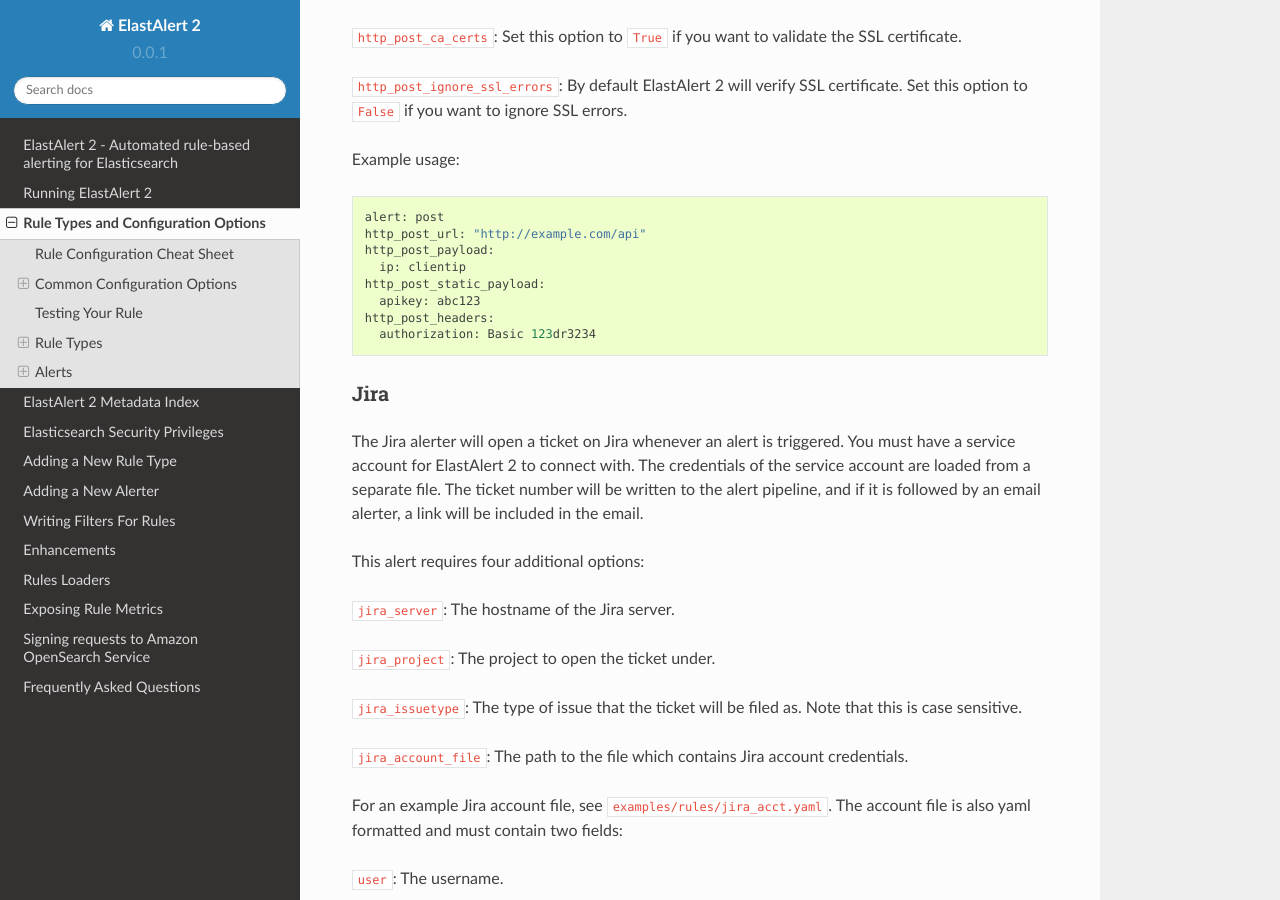
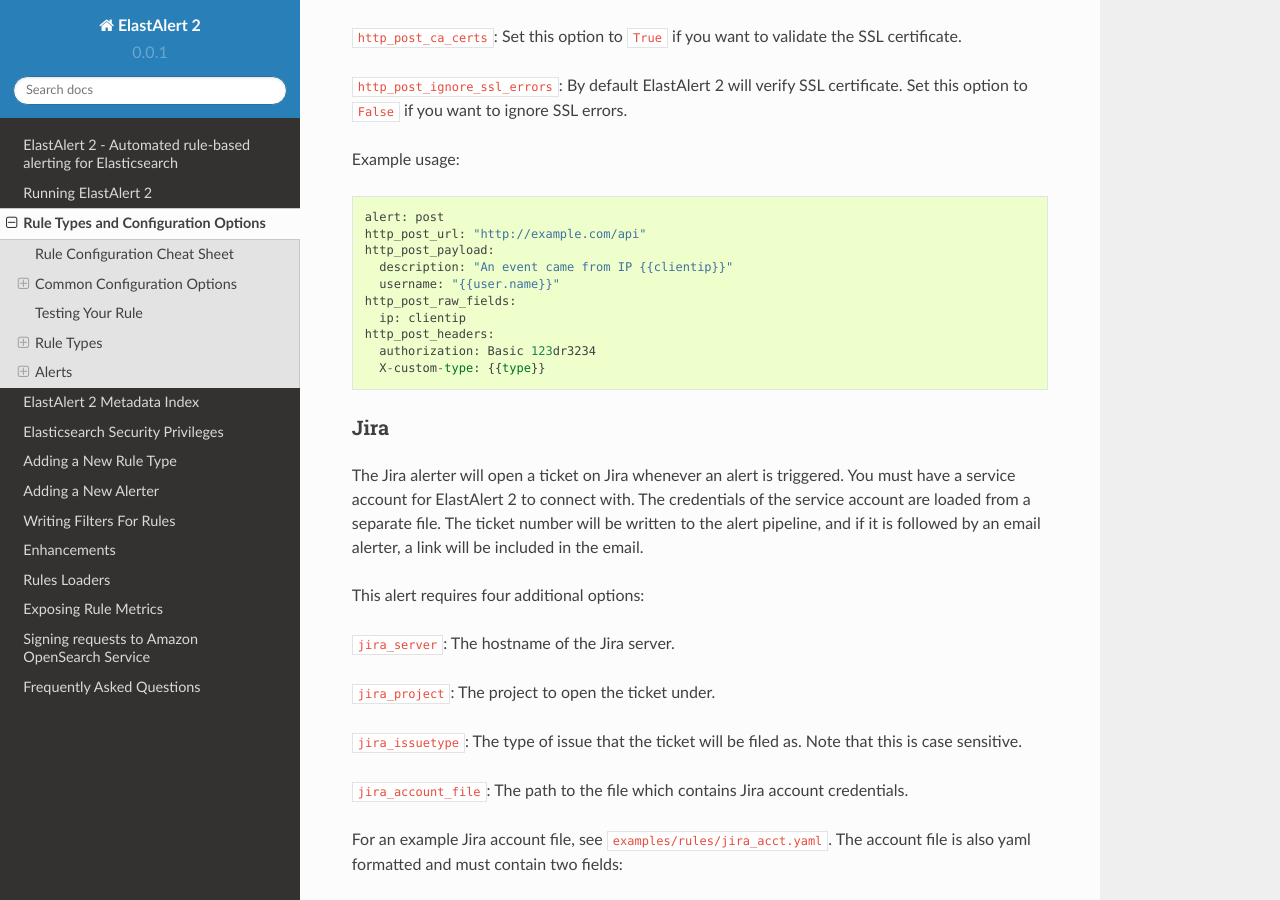
Before and after one commit to Yelp/elastalert, a Sphinx documentation site: the page built from docs/source/ruletypes.rst, in a window 1280 px wide and 900 px high, scrolled down 54180 px. Built offline with Sphinx 7.4.7 and the Read the Docs theme 2.0.0, drawn with Linux system fonts in a browser that asks for light colours.

Commit message:
Fix example usage for HTTP Post 2

```diff
--- a/docs/source/ruletypes.rst
+++ b/docs/source/ruletypes.rst
@@ -2210,7 +2210,7 @@
       authorization: Basic 123dr3234
 
 HTTP POST 2
-~~~~~~~~~
+~~~~~~~~~~~
 
 This alert type will send results to a JSON endpoint using HTTP POST. The key names are configurable so this is compatible with almost any endpoint. By default, the JSON will contain all the items from the match, unless you specify http_post_payload, in which case it will only contain those items.
 This alert is a more flexible version of the HTTP Post alerter.
@@ -2242,11 +2242,13 @@
     alert: post
     http_post_url: "http://example.com/api"
     http_post_payload:
+      description: "An event came from IP {{clientip}}"
+      username: "{{user.name}}"
+    http_post_raw_fields:
       ip: clientip
-    http_post_static_payload:
-      apikey: abc123
     http_post_headers:
       authorization: Basic 123dr3234
+      X-custom-type: {{type}}
 
 Jira
 ~~~~
```
